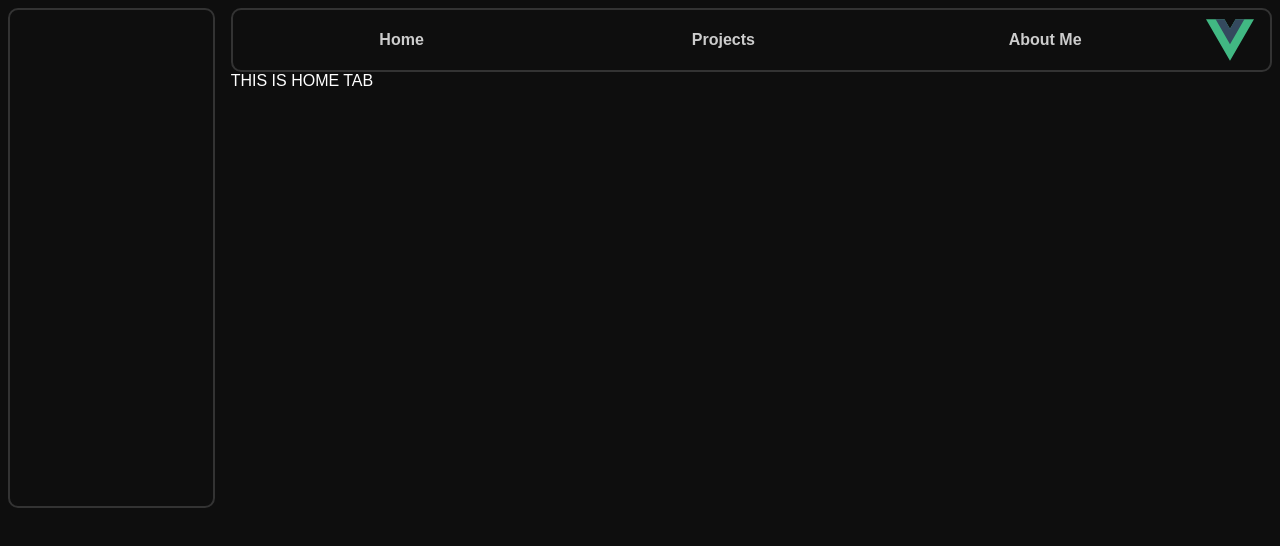
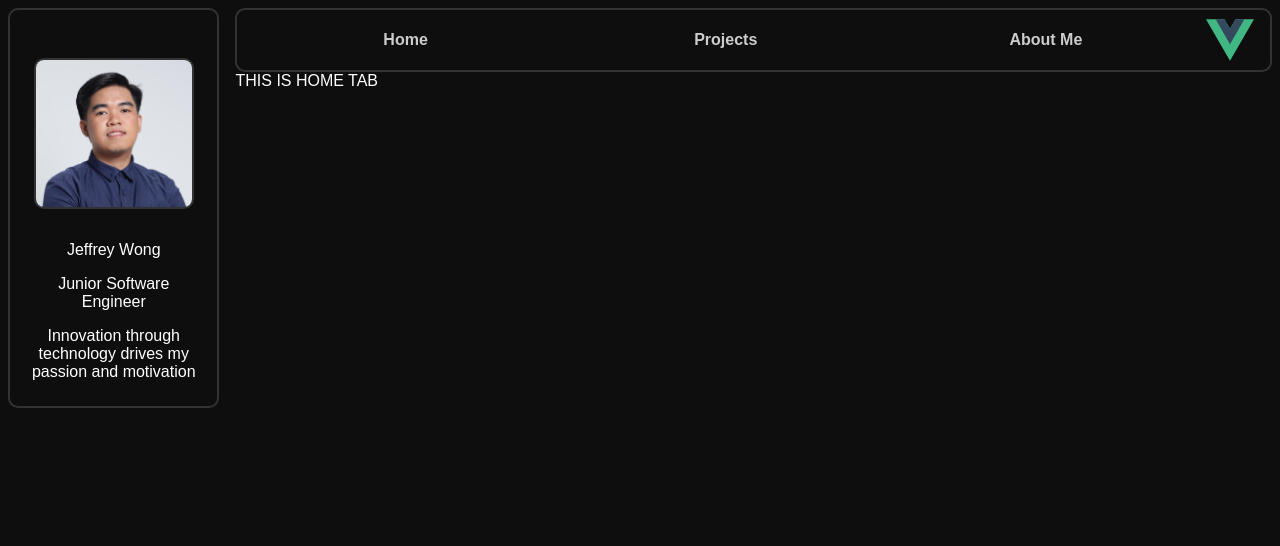
Before and after one commit to FrappOccino/jgw_vue, a Vue app: page / in a window 1280 px wide. Shown: the top 546 px of the page. Built offline with nearby package versions, Linux system fonts and the light colour scheme.

Commit message:
Profile Component

```diff
--- a/src/assets/main.css
+++ b/src/assets/main.css
@@ -93,8 +93,25 @@ body{
 #profile{
   border: 2px solid var(--border);
   width: 250px;
-  height: 500px;
+  height: 400px;
   border-radius: var(--border-radius);
+  display: flex;
+  /* justify-content: center; */
+  align-items: center;
+  flex-direction: column;
+  text-align: center;
+  gap: 1rem;
+  padding: 1rem;
+}
+
+#profile img{
+  margin-top: 2rem;
+  border: 2px solid var(--border);
+  width: 10rem;
+  height: 10rem;
+  align-content: center;
+  border-radius: var(--border-radius);
+  /* object-fit: none; */
 }
 
 #app{
--- a/src/components/Profile.vue
+++ b/src/components/Profile.vue
@@ -1,6 +1,10 @@
-
 <template>
     <div id="profile">
-
+        <img src="../assets/Wong_ID photo.jpg" alt="picture">
+        <div id="info">
+            <p>Jeffrey Wong</p>
+            <p>Junior Software Engineer</p>
+            <p>Innovation through technology drives my passion and motivation</p>
+        </div>
     </div>
 </template>
```
Also changed, not shown: src/assets/Wong_ID photo.jpg (added).
